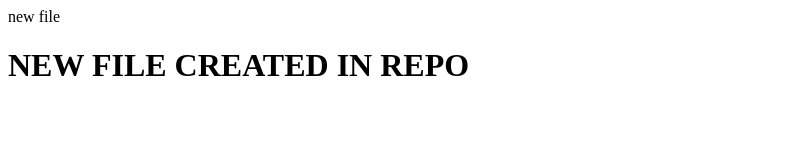
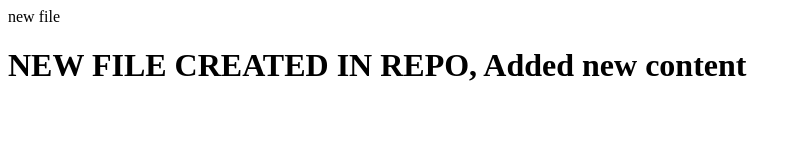
Before and after one commit to swapshri/Test2, a plain HTML site: page file6.html in a window 1280 px wide. Shown: the whole page, without its empty margins (0-802 px from the left). Drawn offline with Linux system fonts and the light colour scheme.

Commit message:
Update file6.html
updated

```diff
--- a/file6.html
+++ b/file6.html
@@ -1,7 +1,7 @@
 <html>
 <head> new file </head>
 <body>
-<h1>NEW FILE CREATED IN REPO</h1>
+<h1>NEW FILE CREATED IN REPO, Added new content</h1>
 
 </body>
 </html>
```
